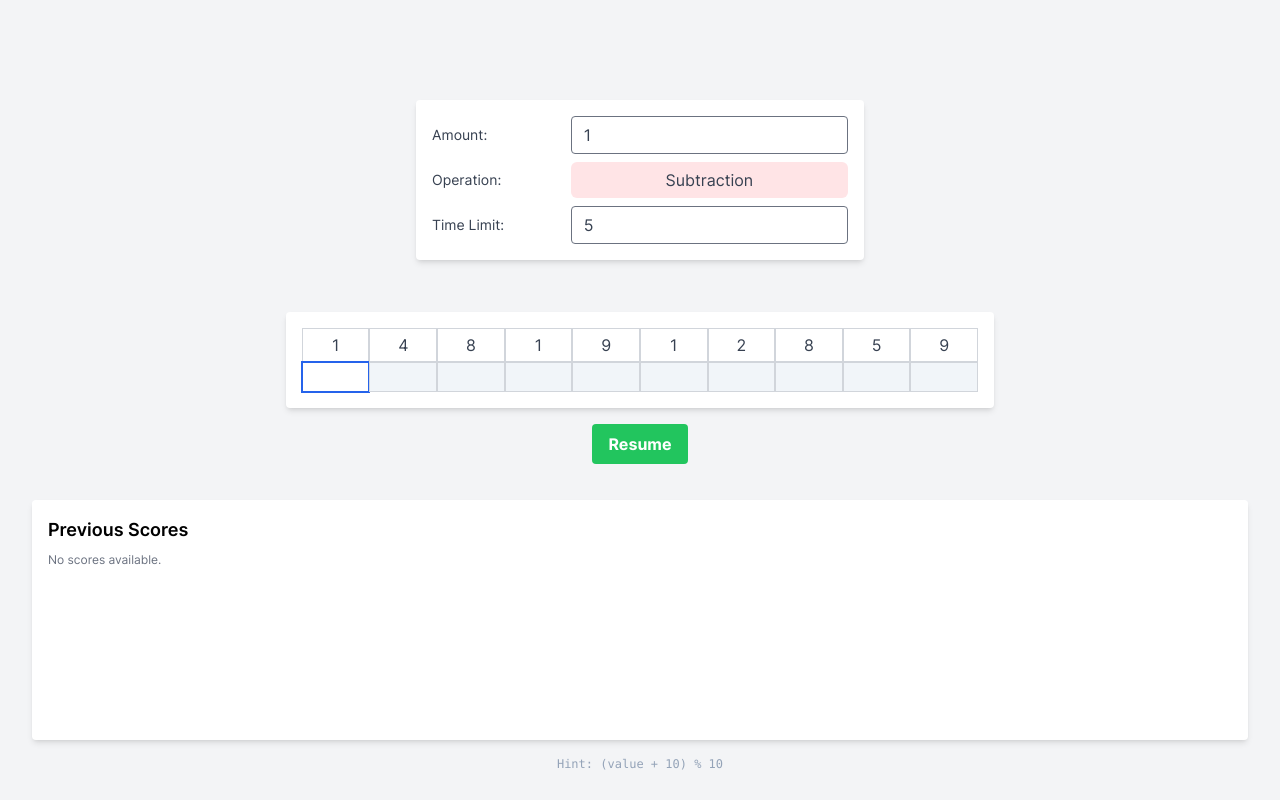
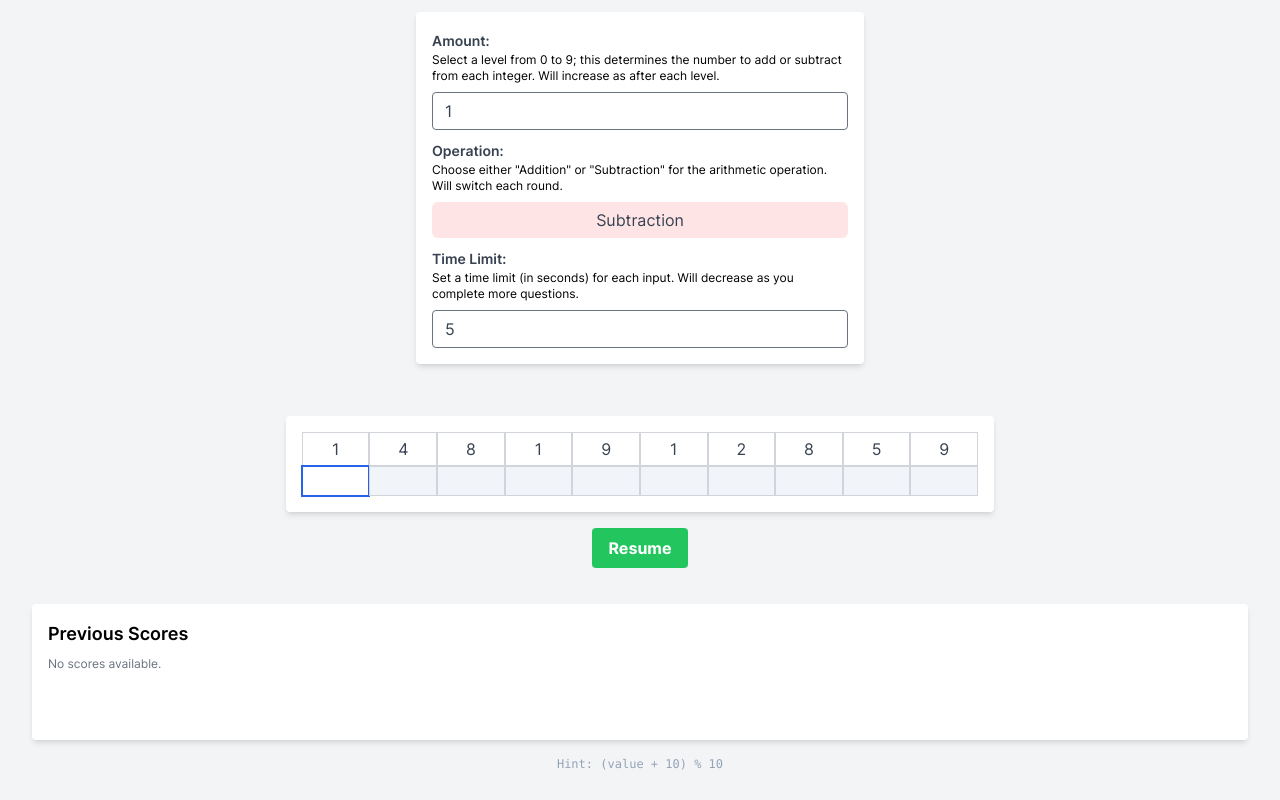
Before and after one commit to path-find-er/warmup, a Next.js app: page / in a window 1280 px wide. Built offline with nearby package versions, Linux system fonts and the light colour scheme.

Commit message:
fix: added instructions

```diff
--- a/src/components/game/Settings.tsx
+++ b/src/components/game/Settings.tsx
@@ -17,6 +17,7 @@ const Settings: React.FC<SettingsProps> = ({ dispatch, state }) => {
         dispatch={dispatch}
         difficulty={state.settings.difficulty}
       />
+
       <OperationToggle
         dispatch={dispatch}
         operation={state.settings.operation}
--- a/src/components/game/settings/DifficultySelector.tsx
+++ b/src/components/game/settings/DifficultySelector.tsx
@@ -17,13 +17,22 @@ export const DifficultySelector: React.FC<{
   };
 
   return (
-    <div className='flex flex-row items-center justify-between'>
-      <label htmlFor='difficulty' className='text-sm text-gray-700'>
-        Amount:
-      </label>
+    <div className='flex flex-col items-center justify-between'>
+      <div>
+        <label
+          htmlFor='difficulty'
+          className='text-sm font-semibold text-gray-700'
+        >
+          Amount:
+        </label>
+        <p className='mb-2 text-xs'>
+          Select a level from 0 to 9; this determines the number to add or
+          subtract from each integer. Will increase as after each level.
+        </p>
+      </div>
       <input
         id='difficulty'
-        className='focus:shadow-outline w-2/3 appearance-none rounded leading-tight text-gray-700 focus:outline-none'
+        className='focus:shadow-outline w-full appearance-none rounded leading-tight text-gray-700 focus:outline-none'
         type='number'
         min={1}
         max={9}
--- a/src/components/game/settings/OperationToggle.tsx
+++ b/src/components/game/settings/OperationToggle.tsx
@@ -18,16 +18,25 @@ export const OperationToggle: React.FC<{
   };
 
   return (
-    <div className='flex items-center justify-between'>
-      <label className='text-sm text-gray-700' htmlFor='operation'>
-        Operation:
-      </label>
+    <div className='flex flex-col items-center justify-between'>
+      <div className='w-full'>
+        <label
+          htmlFor='difficulty'
+          className='text-sm font-semibold text-gray-700'
+        >
+          Operation:
+        </label>
+        <p className='mb-2 text-xs'>
+          Choose either "Addition" or "Subtraction" for the arithmetic
+          operation. Will switch each round.
+        </p>
+      </div>
       <button
         id='operation'
         onClick={toggleOperation}
         className={`${
           isAddition ? 'bg-blue-200' : 'bg-rose-100'
-        } focus:shadow-outline w-2/3 cursor-pointer appearance-none rounded-md p-2 leading-tight text-gray-700 transition duration-300 ease-in-out focus:outline-none`}
+        } focus:shadow-outline w-full cursor-pointer appearance-none rounded-md p-2 leading-tight text-gray-700 transition duration-300 ease-in-out focus:outline-none`}
       >
         {isAddition ? 'Addition' : 'Subtraction'}
       </button>
--- a/src/components/game/settings/TimeLimitSelector.tsx
+++ b/src/components/game/settings/TimeLimitSelector.tsx
@@ -6,13 +6,23 @@ export const TimeLimitSelector: React.FC<{
   dispatch: React.Dispatch<GameAction>;
   timeLimit: number;
 }> = ({ dispatch, timeLimit }) => (
-  <div className='flex items-center justify-between'>
-    <label htmlFor='timeLimit' className='text-sm text-gray-700'>
-      Time Limit:
-    </label>
+  <div className='flex flex-col items-center justify-between'>
+    <div className='w-full'>
+      <label
+        htmlFor='difficulty'
+        className='text-sm font-semibold text-gray-700'
+      >
+        Time Limit:
+      </label>
+      <p className='mb-2 text-xs'>
+        Set a time limit (in seconds) for each input. Will decrease as you
+        complete more questions.
+      </p>
+    </div>
+    <label htmlFor='timeLimit' className='text-sm text-gray-700'></label>
     <input
       id='timeLimit'
-      className='focus:shadow-outline w-2/3 appearance-none rounded leading-tight text-gray-700 focus:outline-none'
+      className='focus:shadow-outline w-full appearance-none rounded leading-tight text-gray-700 focus:outline-none'
       type='number'
       min={1}
       max={10}
```
